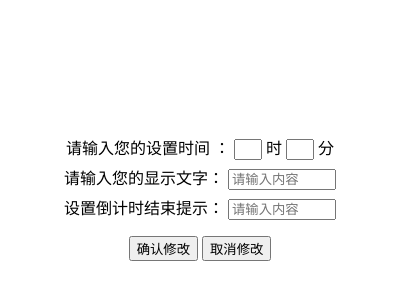
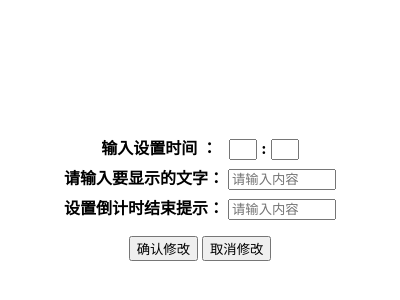
Before and after one commit to Charley2018/Electron-00, an Electron app: page config.html in a window 400 px wide. Shown: the part 176-476 px from the top of the page. Drawn offline with Linux system fonts and the light colour scheme.

Commit message:
debug 2.0

```diff
--- a/config.html
+++ b/config.html
@@ -14,12 +14,12 @@
     <div id="box">
       <div class="box0">
         <div class="config-input">
-          请输入您的设置时间 ： <input type="text" id="value0" placeholder="" value="" style="width: 20px;" /> 时 <input
-            type="text" id="value1" placeholder="" style="width: 20px;" /> 分
+          输入设置时间 ：&nbsp;&nbsp; <input type="text" id="value0" placeholder="" value="" style="width: 20px;" />  : <input
+            type="text" id="value1" placeholder="" style="width: 20px;" />
         </div>
 
         <div class="config-input">
-          请输入您的显示文字： <input type="text" id="value2" placeholder="请输入内容" style="width: 100px;" />
+          请输入要显示的文字： <input type="text" id="value2" placeholder="请输入内容" style="width: 100px;" />
         </div>
 
 
--- a/source/css/style.css
+++ b/source/css/style.css
@@ -41,6 +41,7 @@
 .config-input {
     padding-top: 5px;
     text-align: center;
+    font-weight: bolder;
 }
 
 /* loading */
```
